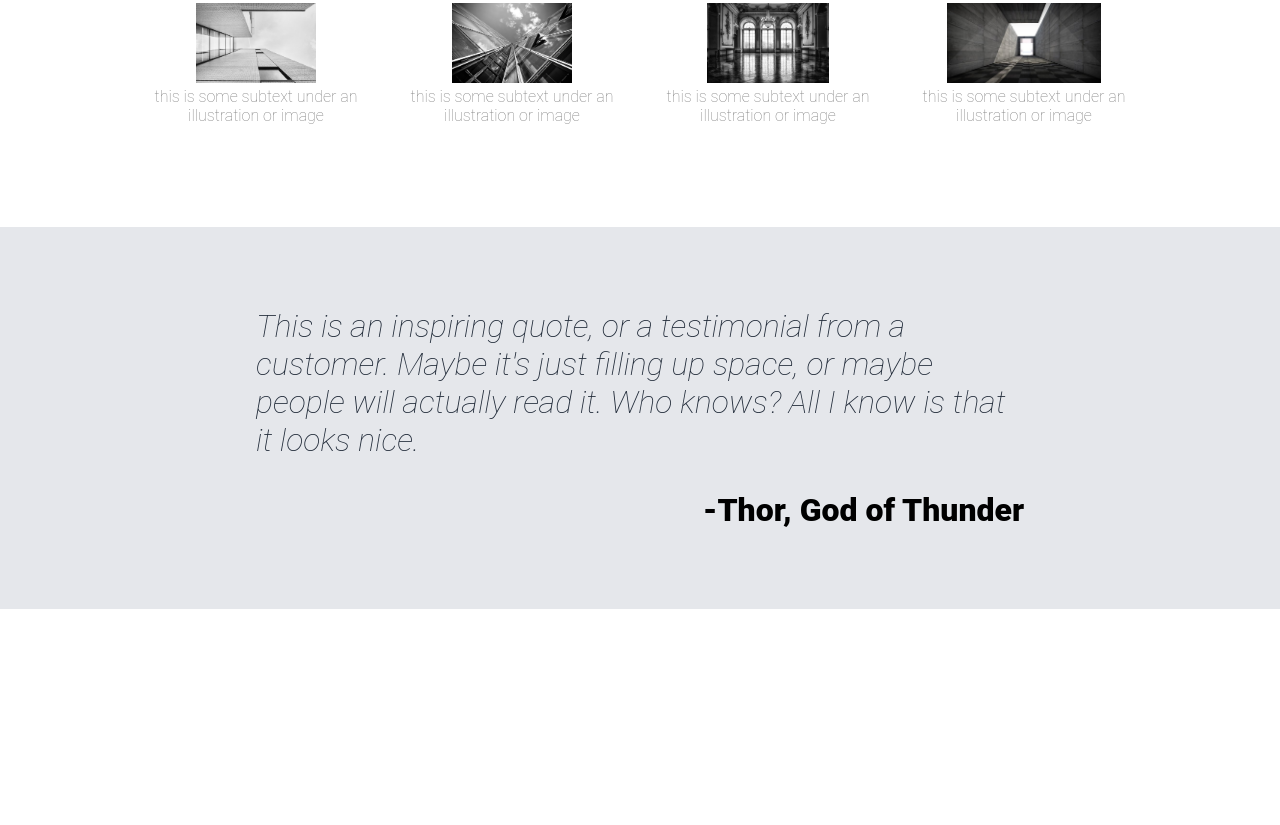
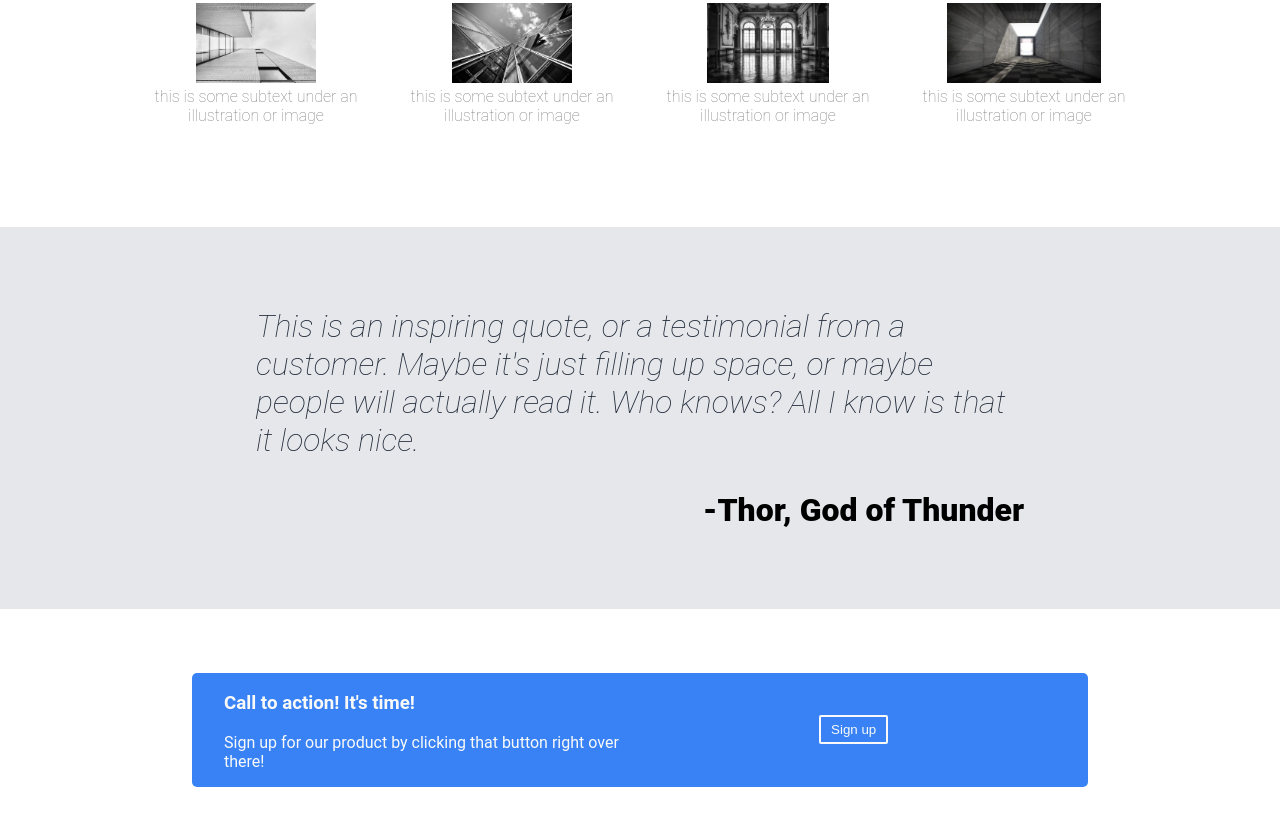
Before and after one commit to Dvwhite81/Odin_landing-page-project, a plain HTML site: page index.html in a window 1280 px wide. Shown: the part 518-1343 px from the top of the page. Before the commit the page ends 1127 px from the top, so only its background shows below. Drawn offline with Linux system fonts and the light colour scheme.

Commit message:
Main section - four - Complete

```diff
--- a/index.html
+++ b/index.html
@@ -93,7 +93,25 @@
                 </p>
             </div>
         </div>
-        <div class="main four"></div>
+        <div class="main four">
+            <div class="action blue">
+                <div class="action-div">
+                    <div class="action-left">
+                        <h3>
+                            Call to action! It's time!
+                        </h3>
+                        <p>
+                            Sign up for our product by clicking that button right over there!
+                        </p>
+                    </div>
+                    <div class="right">
+                        <button class="blue">
+                            Sign up
+                        </button>
+                    </div>
+                </div>
+            </div>
+        </div>
     </div>
 </body>
 </html>
--- a/style.css
+++ b/style.css
@@ -1,5 +1,5 @@
 body {
-    font-family: 'Roboto', sans-serif;
+  font-family: "Roboto", sans-serif;
   margin: 0;
 }
 
@@ -7,7 +7,7 @@ body {
 .header,
 .one {
   align-items: center;
-    background-color: #1F2937;
+  background-color: #1f2937;
   display: flex;
 }
 
@@ -33,7 +33,7 @@ body {
 }
 
 .header li {
-    color: #E5E7EB;
+  color: #e5e7eb;
   font-size: 2vw;
   list-style-type: none;
   padding: 5px;
@@ -49,20 +49,21 @@ a {
   flex-direction: column;
 }
 
-.one, .two {
+.one,
+.two {
   padding-bottom: 5rem;
 }
 
 /* Main section - top */
 .hero-main {
-    color: #F9FAF8;
+  color: #f9faf8;
   font-size: 3.5vw;
   font-weight: 800;
   margin: 0;
 }
 
 .hero-secondary {
-    color: #E5E7EB;
+  color: #e5e7eb;
   font-size: 2vw;
 }
 
@@ -71,8 +72,8 @@ p.hero-secondary {
 }
 
 .blue {
-    background-color: #3882F6;
-    color: #F9FAF8;
+  background-color: #3882f6;
+  color: #f9faf8;
 }
 
 button {
@@ -95,7 +96,7 @@ width: 80%;
 }
 
 .info {
-    color: #1F2937;
+  color: #1f2937;
   font-weight: 800;
 }
 
@@ -126,7 +127,7 @@ width: 80%;
 
 /* Main section - middle */
 .three {
-    background-color: #E5E7EB;
+  background-color: #e5e7eb;
   margin: auto;
   padding: 3rem 0;
   width: 100%;
@@ -143,7 +144,7 @@ width: 80%;
 }
 
 .quote-text {
-    color: #1F2937;
+  color: #1f2937;
   font-style: italic;
   font-weight: lighter;
 }
@@ -153,3 +154,28 @@ width: 80%;
   font-weight: 800;
   justify-content: flex-end;
 }
+
+/* Main section - bottom */
+.action {
+    background-color: #3882f6;
+    border-radius: 5px;
+    color: #f9faf8;
+    margin: 4rem auto;
+    width: 70%;
+}
+
+.action-div {
+    display: flex;
+    flex-direction: row;
+    margin: 2rem
+}
+
+.action-left {
+    margin: 0;
+    padding: 0;
+}
+
+.four button {
+    border: 2px solid;
+    margin: auto;
+}
```
Lines whose indentation alone changed are shown as unchanged.
